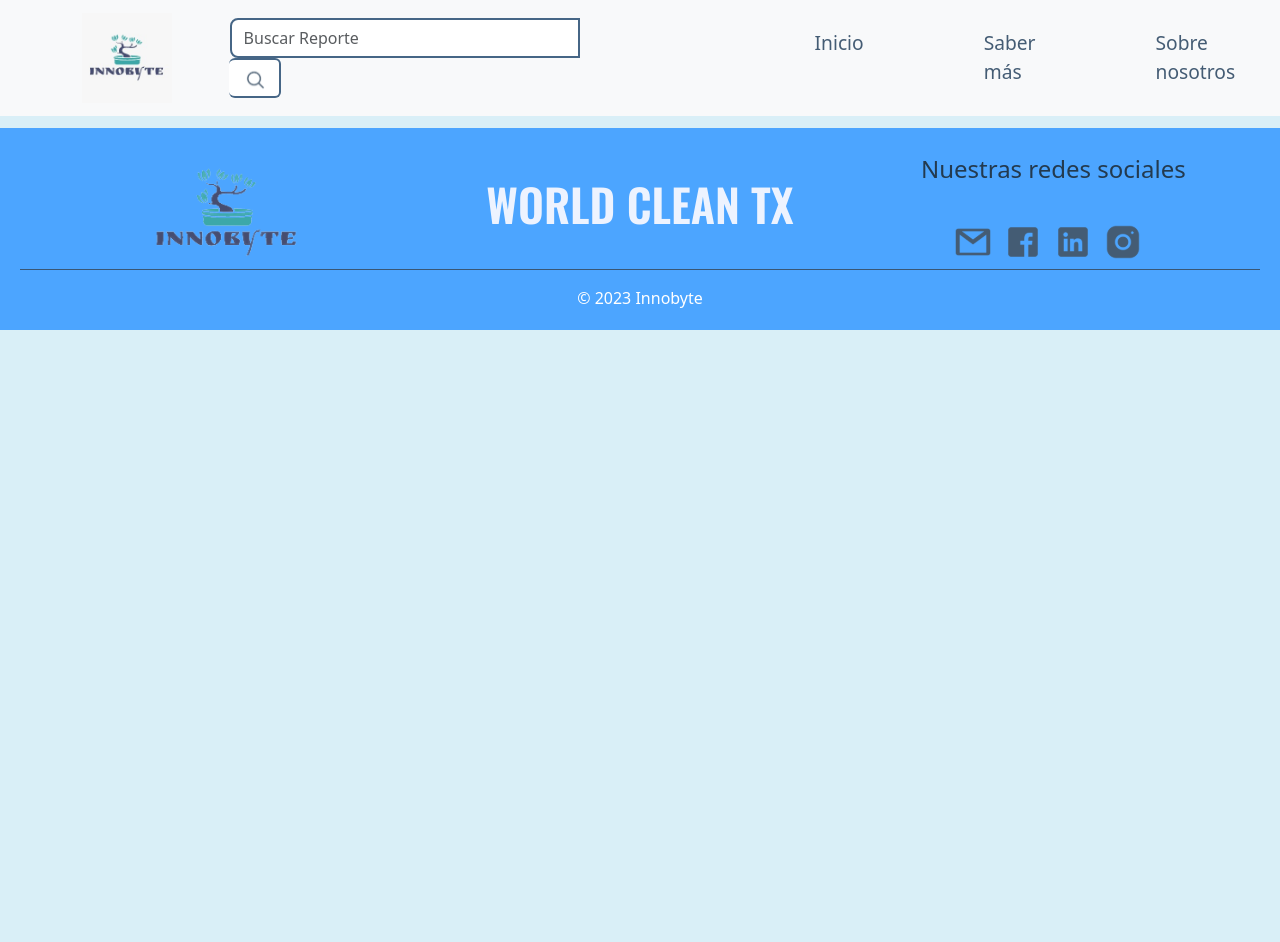
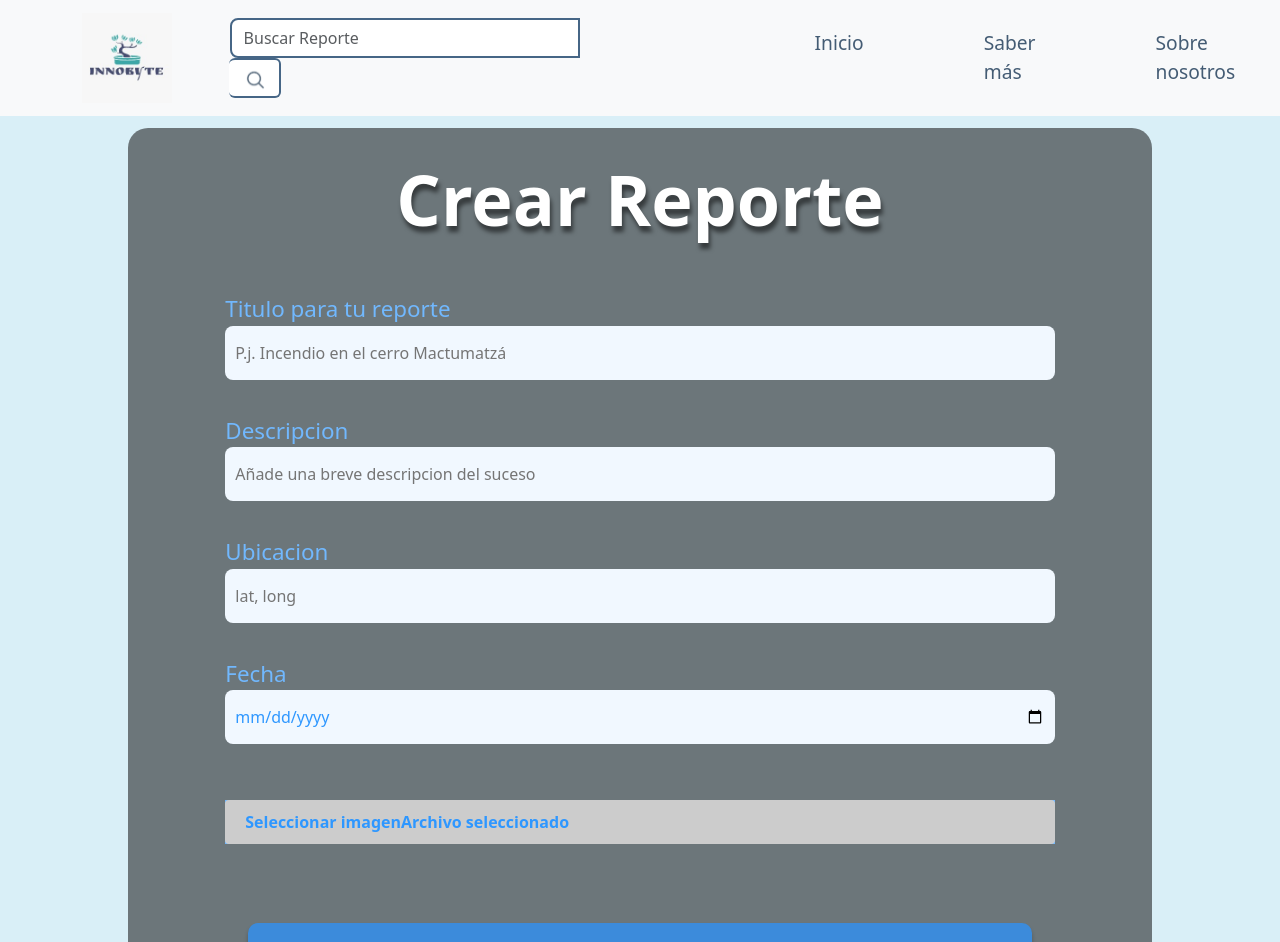
Before and after one commit to MartinRincon03/Hackaton, a React (Vite) app: page /crearreporte in a window 1280 px wide. Shown: the top 942 px of the page. Before the commit the page ends 800 px from the top, so only its background shows below. Built offline with nearby package versions, Linux system fonts and the light colour scheme; a web font is replaced by a local one.

Commit message:
[ADD] Creacion formulario crear reporte

```diff
--- /dev/null
+++ b/src/assets/styles/formReporter.css
@@ -0,0 +1,107 @@
+
+.wrapper_input{
+    width: 90%;
+    display: flex;
+    flex-direction: column;
+    padding-top: 10px;
+    margin-bottom: 1.5rem;
+}
+.labelWrap{
+    font-size: 1.4rem;
+    color: #71b8fe;
+    font-weight: 500;
+}
+.inputWrap{
+    padding: 15px 10px;
+    font-size: 1rem;
+    background: #F1F8FF;
+    color: #2e97ff;
+    border-radius: 8px;
+    border: none;
+}
+
+/* ---------------------------------------- */
+.contenedor_form{
+    position: relative;
+    min-height: 70%;
+    width: 80%;
+    display: flex;
+    flex-direction: column;
+    justify-content: center;
+    align-items: center;
+    margin: auto;
+    margin-top: 10%;
+    padding-bottom: 30px;
+    background: rgba(15, 16, 16, 0.539);
+    border-radius: 20px;
+    overflow: hidden;
+}
+
+.form_register{
+    min-height: 100%;
+    width: 90%;
+    padding-top: 20px;
+    display: flex;
+    flex-direction: column;
+    justify-content: center;
+    align-items: center;
+}
+
+.form_register form{
+    width: 100%;
+    display: flex;
+    flex-direction: column;
+    justify-content: center;
+    align-items: center;
+}
+
+.btn-crear{
+    width: 85%;
+    padding: .8rem 0;
+    margin: 5% 0;
+    font-style: normal;
+    font-weight: 700;
+    font-size: 1.6rem;
+    background: #3c8bdb;
+    color: white;
+    box-shadow: 0px 4px 4px rgba(0, 0, 0, 0.25);
+    border-radius: 10px;
+    border: none;
+    cursor: pointer;
+}
+
+.custom-input_date {
+    position: relative;
+    display: inline-block;
+    width: 90%;
+    background: #71b8fe;
+    margin: 2rem 0;
+    color: #2e97ff;
+  }
+
+  .custom-input_date input[type="file"] {
+    display: none;
+  }
+
+  .custom-input_date label {
+    display: block;
+    padding: 10px 20px;
+    background: #1689fd;
+    color: #2e97ff;
+    font-weight: 600;
+    cursor: pointer;
+    border-radius: 4px;
+  }
+
+  .custom-input_date label::after {
+    content: '';
+  }
+
+  .custom-input_date input[type="file"]:focus + label,
+  .custom-input_date input[type="file"]:valid + label {
+    background-color: #ccc;
+  }
+
+  .custom-input_date input[type="file"]:valid + label::after {
+    content: 'Archivo seleccionado';
+  }
--- /dev/null
+++ b/src/components/atoms/InputF.jsx
@@ -0,0 +1,9 @@
+import '../../assets/styles/formReporter.css'
+
+function InputF({type, placeholder, name}) {
+    return (
+        <input type={type} placeholder={placeholder} name={name} className='inputWrap' />
+     );
+}
+
+export default InputF;
--- /dev/null
+++ b/src/components/atoms/LabelF.jsx
@@ -0,0 +1,9 @@
+import '../../assets/styles/formReporter.css'
+
+function LabelF( {msn} ) {
+    return (
+        <label htmlFor="" className='labelWrap'>{msn}</label>
+     );
+}
+
+export default LabelF;
--- /dev/null
+++ b/src/components/molecules/WrapperInput.jsx
@@ -0,0 +1,14 @@
+import InputF from '../atoms/InputF';
+import LabelF from '../atoms/LabelF';
+import '../../assets/styles/formReporter.css'
+
+function WrapperInput( {msn, type, placeholder, name} ) {
+    return (
+        <div className="wrapper_input">
+            <LabelF msn={msn} />
+            <InputF type={type} placeholder={placeholder} name={name} />
+        </div>
+     );
+}
+
+export default WrapperInput;
--- a/src/components/organism/ContentInicio.jsx
+++ b/src/components/organism/ContentInicio.jsx
@@ -1,13 +1,21 @@
+import { useNavigate } from "react-router-dom";
 import "../../assets/styles/inicio.css";
 import Title from "../atoms/Title";
 import CardReport from "../molecules/CardReport";
 
 function ContentInicio({ dataReports }) {
+
+  const navigate = useNavigate();
+
+    const redireccinarCrearReporte = ()=> {
+        navigate('/crearreporte');
+    }
+
   return (
     <div className="container-inicio">
       <div className="cover-inicio">
         <Title msn={"Cuidemos Chiapas, cuidemos nuestra agua"} />
-        <button className="btn-create">Crear reporte ciudadano</button>
+        <button className="btn-create" onClick={redireccinarCrearReporte}>Crear reporte ciudadano</button>
       </div>
 
       <div className="flex_container-cards">
--- /dev/null
+++ b/src/components/organism/FormReporte.jsx
@@ -0,0 +1,49 @@
+import Title from "../atoms/Title";
+import WrapperInput from "../molecules/WrapperInput";
+import "../../assets/styles/formReporter.css";
+
+function FormReporte() {
+  const handlerClick = () => {
+    e.preventDefault();
+    console.log("Envio los datos");
+  };
+
+  return (
+    <div className="form_register">
+      <Title
+        msn={"Crear Reporte"}
+      />
+      <form>
+        <WrapperInput
+          msn="Titulo para tu reporte"
+          type="text"
+          placeholder="P.j. Incendio en el cerro Mactumatzá"
+          name={"titulo"}
+        />
+        <WrapperInput
+          msn="Descripcion"
+          type="text"
+          placeholder="Añade una breve descripcion del suceso"
+          name={"descripcion"}
+        />
+        <WrapperInput
+          msn="Ubicacion"
+          type="text"
+          placeholder="lat, long"
+          name={"ubicacion"}
+        />
+        <WrapperInput msn="Fecha" type="date" placeholder="" name={"fecha"} />
+        <div class="custom-input_date">
+          <input type="file" id="image-input" accept="image/*" />
+          <label for="image-input">Seleccionar imagen</label>
+        </div>
+
+        <button type="button" handlerClick={handlerClick} className="btn-crear">
+          Enviar reporte
+        </button>
+      </form>
+    </div>
+  );
+}
+
+export default FormReporte;
--- a/src/containers/App.jsx
+++ b/src/containers/App.jsx
@@ -7,6 +7,7 @@ import Inicio from "../pages/Inicio";
 import SaberMas from "../pages/SaberMas";
 import Nosotros from "../pages/Nosotros";
 import Footer from "../components/molecules/Footer";
+import CrearReporte from "../pages/CrearReporte";
 
 function App() {
   return (
@@ -18,6 +19,7 @@ function App() {
             <Route path="/" element={<Inicio />} />
             <Route path="/sabermas" element={<SaberMas />} />
             <Route path="/nosotros" element={<Nosotros />} />
+            <Route path="/crearreporte" element={<CrearReporte />} />
 
             {/* <Route path="/*" element={<NotFound />} /> */}
           </Routes>
--- /dev/null
+++ b/src/pages/CrearReporte.jsx
@@ -0,0 +1,12 @@
+import FormReporte from "../components/organism/FormReporte";
+import "../assets/styles/formReporter.css";
+
+function CrearReporte() {
+  return (
+    <div className="contenedor_form">
+      <FormReporte />
+    </div>
+  );
+}
+
+export default CrearReporte;
```
